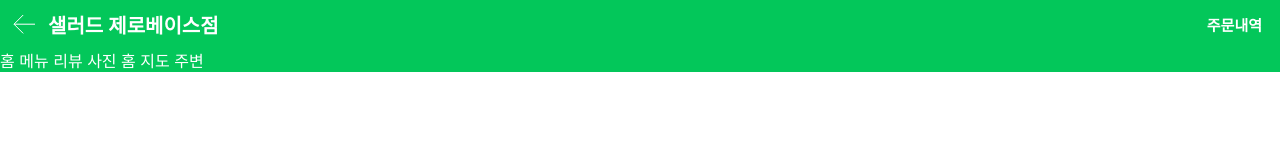
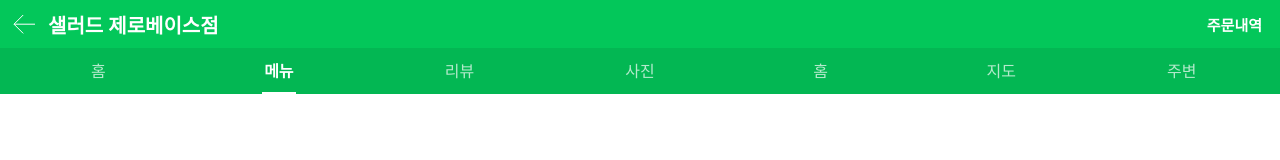
Before and after one commit to seo-png/naver-order-page, a plain HTML site: page docs/index.html in a window 1280 px wide. Drawn offline with Linux system fonts and the light colour scheme.

Commit message:
헤더영역2 place-tab

```diff
--- a/assets/scss/abstracts/_variables.scss
+++ b/assets/scss/abstracts/_variables.scss
@@ -3,3 +3,5 @@ $font-default: -apple-system, BlinkMacSystemFont, helvetica, Apple SD Gothic Neo
 
 // size
 $m-padding: 18px;
+$place-header-height: 48px;
+$place-tab-height: 46px;
--- a/assets/scss/components/_header_area.scss
+++ b/assets/scss/components/_header_area.scss
@@ -6,12 +6,13 @@
   background-color: #03c75a;
   color: #fff;
   z-index: 5000;
-}
+
 
   .place-header {
     display: flex;
     justify-content: space-between;
     align-items: center;
+    height: $place-header-height;
 
     .title {
       display: flex;
@@ -30,3 +31,46 @@
       font-weight: 700;
     }
   }
+
+  .place-tab {
+    display: flex;
+    height: $place-tab-height;
+    background-color: #03b753;
+  }
+
+  .tab-inner {
+    display: flex;
+    justify-content: space-between;
+    align-items: center;
+    padding: 0 8px;
+    width: 100%;
+
+    .tab {
+      flex: 1;
+      padding: 0 8px;
+      font-size: 16px;
+      text-align: center;
+      opacity: .7;
+      &.is-active {
+        font-weight: 700;
+        opacity: 1;
+        .txt::after {
+          content: '';
+          position: absolute;
+          bottom: 0;
+          left: 0;
+          right: 0;
+          height: 2px;
+          background-color: #fff;
+        }
+      }
+
+      .txt {
+        position: relative;
+        display: inline-block;
+        padding: 0 2px;
+        line-height: $place-tab-height;
+      }
+    }
+  }
+}
--- a/docs/index.html
+++ b/docs/index.html
@@ -24,7 +24,7 @@
       <div class="place-tab">
         <div class="tab-inner">
           <a href="#" class="tab"><span class="txt">홈</span></a>
-          <a href="#" class="tab"><span class="txt">메뉴</span></a>
+          <a href="#" class="tab is-active"><span class="txt">메뉴</span></a>
           <a href="#" class="tab"><span class="txt">리뷰</span></a>
           <a href="#" class="tab"><span class="txt">사진</span></a>
           <a href="#" class="tab"><span class="txt">홈</span></a>
```
Also changed, not shown: assets/css/styles.css. Lines whose indentation alone changed are shown as unchanged.
